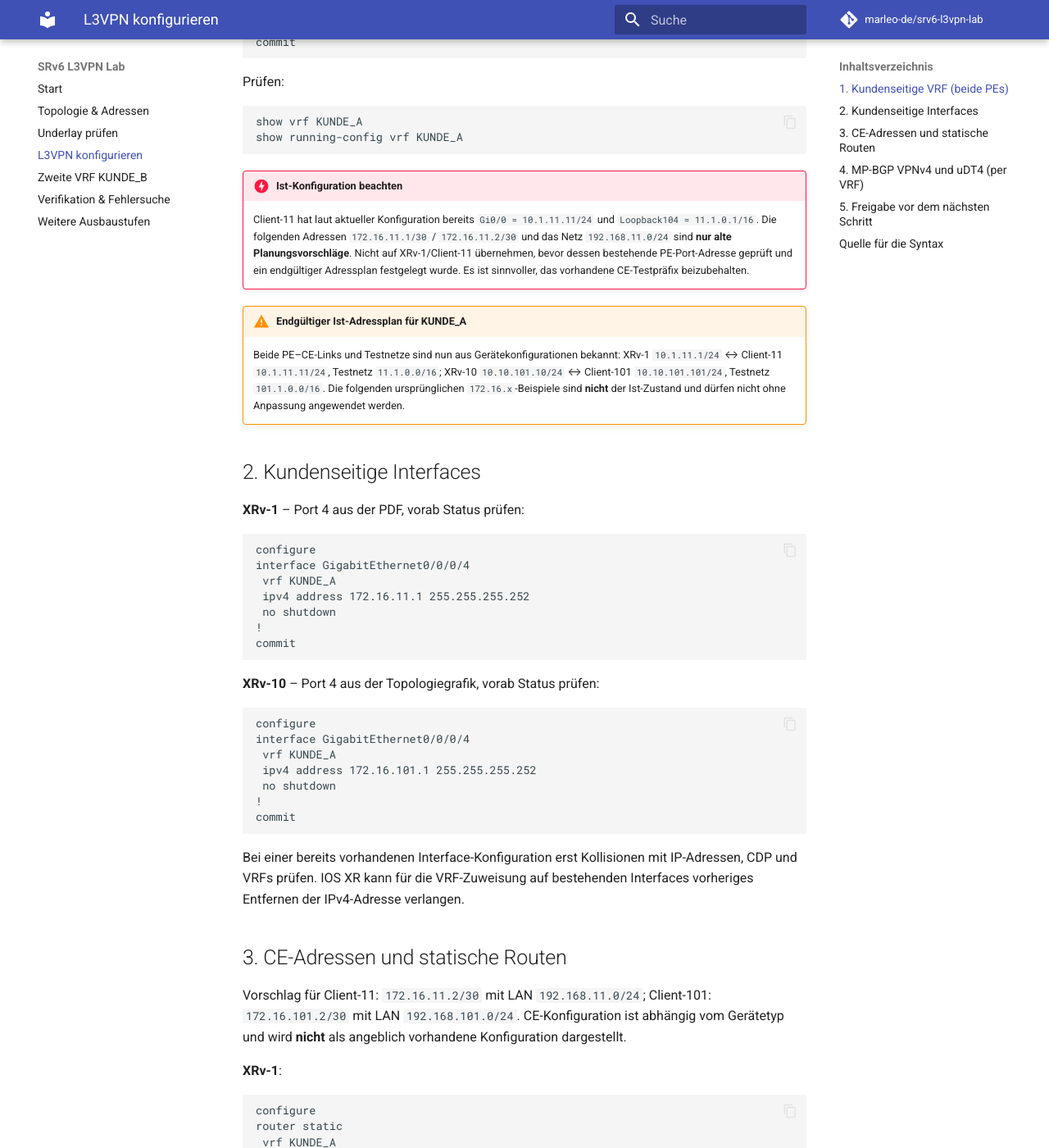
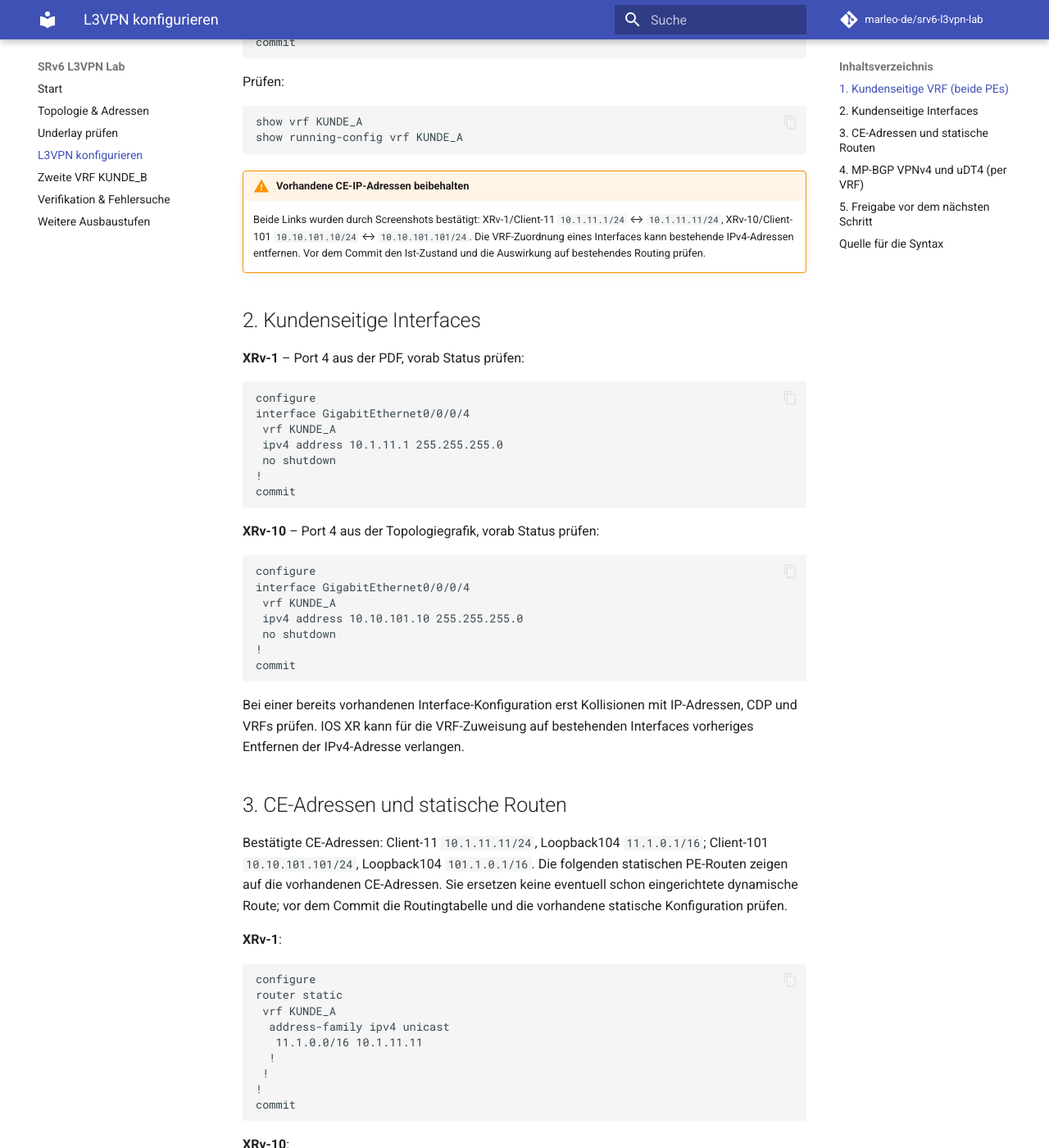
Before and after one commit to marleo-de/srv6-l3vpn-lab, an MkDocs documentation site: the page built from docs/l3vpn.md, in a window 1280 px wide and 1400 px high, scrolled down 615 px. Shown: the whole window at 82% size. Built offline with MkDocs 1.6.1 and Material for MkDocs 9.7.7, drawn with Linux system fonts in a browser that asks for light colours; comment, search, counter and statistics services are not loaded; some of the changed text lies outside the part shown.

Commit message:
Use verified existing PE–CE addresses and CE loopbacks in KUNDE_A configs

````diff
--- a/docs/l3vpn.md
+++ b/docs/l3vpn.md
@@ -29,11 +29,8 @@ show vrf KUNDE_A
 show running-config vrf KUNDE_A
 ```
 
-!!! danger "Ist-Konfiguration beachten"
-    Client-11 hat laut aktueller Konfiguration bereits `Gi0/0 = 10.1.11.11/24` und `Loopback104 = 11.1.0.1/16`. Die folgenden Adressen `172.16.11.1/30` / `172.16.11.2/30` und das Netz `192.168.11.0/24` sind **nur alte Planungsvorschläge**. Nicht auf XRv-1/Client-11 übernehmen, bevor dessen bestehende PE-Port-Adresse geprüft und ein endgültiger Adressplan festgelegt wurde. Es ist sinnvoller, das vorhandene CE-Testpräfix beizubehalten.
-
-!!! warning "Endgültiger Ist-Adressplan für KUNDE_A"
-    Beide PE–CE-Links und Testnetze sind nun aus Gerätekonfigurationen bekannt: XRv-1 `10.1.11.1/24` ↔ Client-11 `10.1.11.11/24`, Testnetz `11.1.0.0/16`; XRv-10 `10.10.101.10/24` ↔ Client-101 `10.10.101.101/24`, Testnetz `101.1.0.0/16`. Die folgenden ursprünglichen `172.16.x`-Beispiele sind **nicht** der Ist-Zustand und dürfen nicht ohne Anpassung angewendet werden.
+!!! warning "Vorhandene CE-IP-Adressen beibehalten"
+    Beide Links wurden durch Screenshots bestätigt: XRv-1/Client-11 `10.1.11.1/24` ↔ `10.1.11.11/24`, XRv-10/Client-101 `10.10.101.10/24` ↔ `10.10.101.101/24`. Die VRF-Zuordnung eines Interfaces kann bestehende IPv4-Adressen entfernen. Vor dem Commit den Ist-Zustand und die Auswirkung auf bestehendes Routing prüfen.
 
 ## 2. Kundenseitige Interfaces
 
@@ -43,7 +40,7 @@ show running-config vrf KUNDE_A
 configure
 interface GigabitEthernet0/0/0/4
  vrf KUNDE_A
- ipv4 address 172.16.11.1 255.255.255.252
+ ipv4 address 10.1.11.1 255.255.255.0
  no shutdown
 !
 commit
@@ -55,7 +52,7 @@ commit
 configure
 interface GigabitEthernet0/0/0/4
  vrf KUNDE_A
- ipv4 address 172.16.101.1 255.255.255.252
+ ipv4 address 10.10.101.10 255.255.255.0
  no shutdown
 !
 commit
@@ -65,7 +62,7 @@ Bei einer bereits vorhandenen Interface-Konfiguration erst Kollisionen mit IP-Ad
 
 ## 3. CE-Adressen und statische Routen
 
-Vorschlag für Client-11: `172.16.11.2/30` mit LAN `192.168.11.0/24`; Client-101: `172.16.101.2/30` mit LAN `192.168.101.0/24`. CE-Konfiguration ist abhängig vom Gerätetyp und wird **nicht** als angeblich vorhandene Konfiguration dargestellt.
+Bestätigte CE-Adressen: Client-11 `10.1.11.11/24`, Loopback104 `11.1.0.1/16`; Client-101 `10.10.101.101/24`, Loopback104 `101.1.0.1/16`. Die folgenden statischen PE-Routen zeigen auf die vorhandenen CE-Adressen. Sie ersetzen keine eventuell schon eingerichtete dynamische Route; vor dem Commit die Routingtabelle und die vorhandene statische Konfiguration prüfen.
 
 **XRv-1**:
 
@@ -74,7 +71,7 @@ configure
 router static
  vrf KUNDE_A
   address-family ipv4 unicast
-   192.168.11.0/24 172.16.11.2
+   11.1.0.0/16 10.1.11.11
   !
  !
 !
@@ -88,7 +85,7 @@ configure
 router static
  vrf KUNDE_A
   address-family ipv4 unicast
-   192.168.101.0/24 172.16.101.2
+   101.1.0.0/16 10.10.101.101
   !
  !
 !
````
